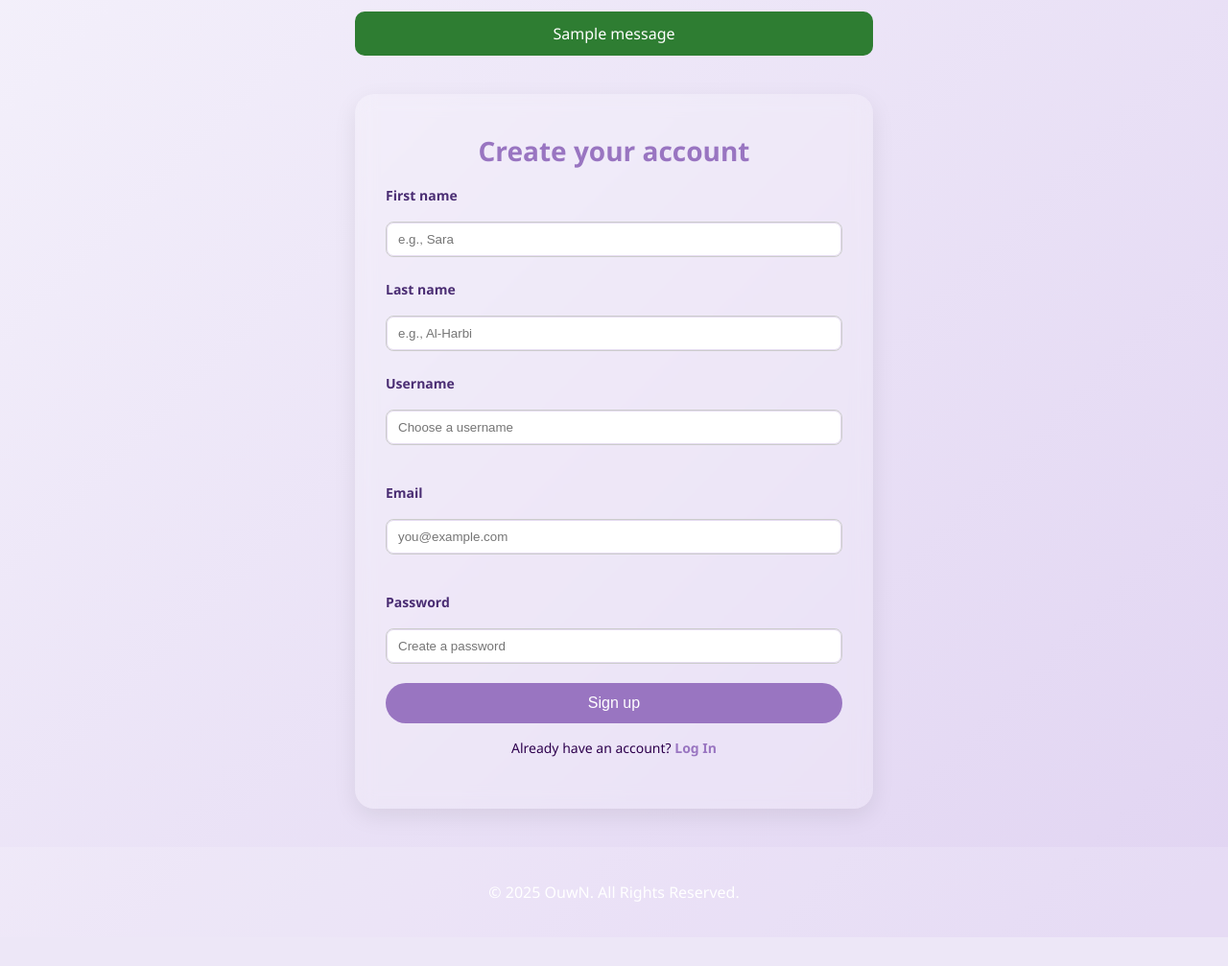
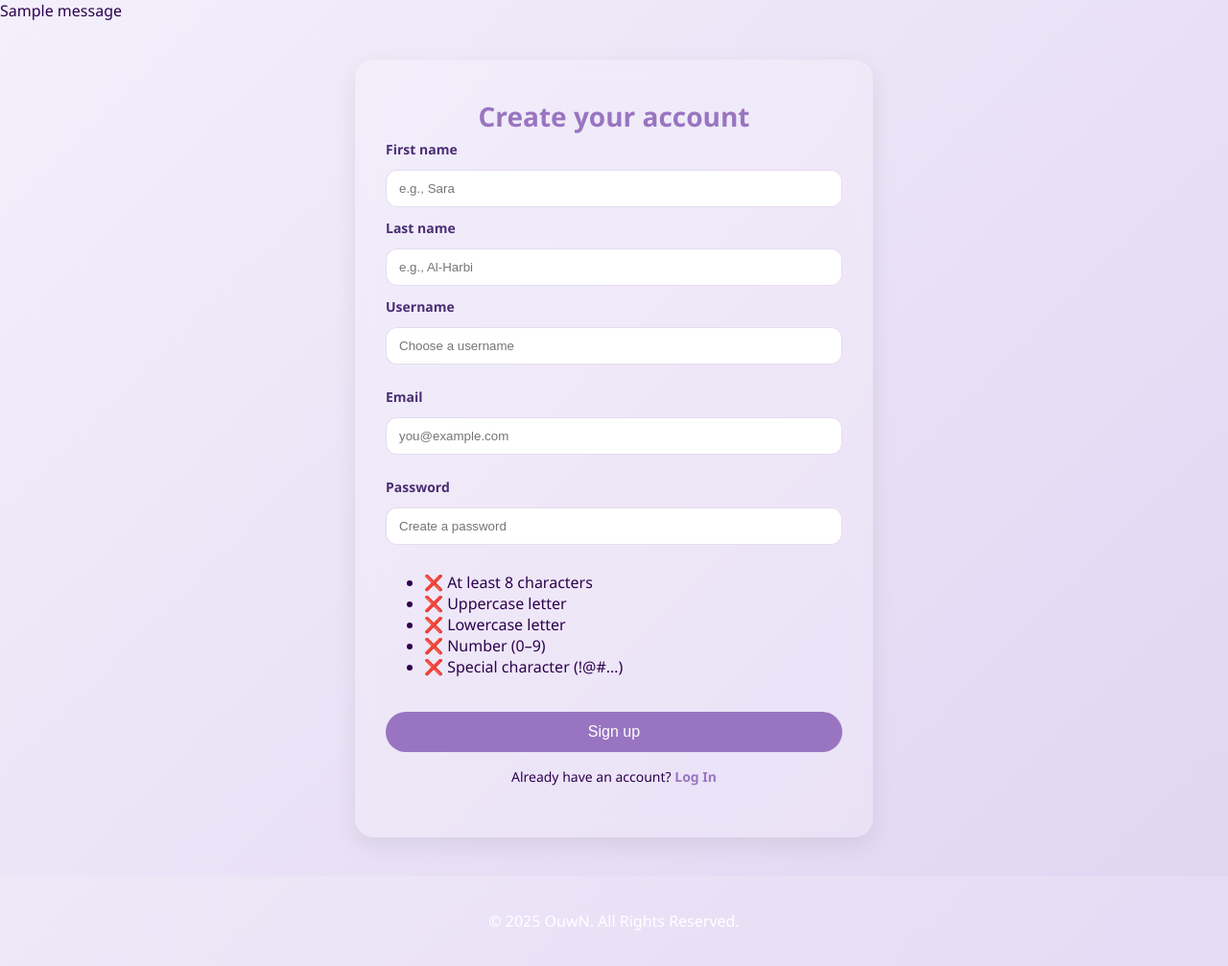
Before and after one commit to Dalia1003/gp9, a Flask app: page /signup in a window 1280 px wide. Shown: the part 115-1122 px from the top of the page at 96% size. Before the commit the page ends 1055 px from the top, so only its background shows below. Run offline with Flask 3, Linux system fonts and the light colour scheme; one stand-in notice (Sample message) is shown; parts of the project's set-up code (start-up, migrations or seed data) failed here and were passed over.

Commit message:
Update signup.html

```diff
--- a/templates/signup.html
+++ b/templates/signup.html
@@ -6,39 +6,6 @@
     <title>Sign Up • OuwN</title>
 
     <link rel="stylesheet" href="{{ url_for('static', filename='style.css') }}">
-
-    <style>
-        /* Flash banners */
-        .banner { display:none; padding:12px 16px; border-radius:10px; margin:12px auto 0; max-width:540px; text-align:center; }
-        .banner.show { display:block; }
-        .banner.err { background:#f44336; color:#fff; }
-        .banner.ok  { background:#2e7d32; color:#fff; }
-
-        /* Form fields */
-        .auth-form { max-width:540px; margin:0 auto; }
-        .auth-form label { display:block; font-weight:600; margin-top:12px; }
-        .auth-form input { width:100%; padding:10px 12px; border:1px solid #ccc; border-radius:8px; margin-top:6px; }
-
-        /* Input validation colors */
-        input.is-valid   { border-color:#2e7d32; box-shadow:0 0 0 3px rgba(46,125,50,.25); }
-        input.is-invalid { border-color:#e53935; box-shadow:0 0 0 3px rgba(229,57,53,.25); }
-
-        /* Password checklist */
-        .pw-checklist { list-style:none; padding-left:0; margin-top:8px; }
-        .pw-checklist li { margin-bottom:6px; }
-        .pw-ok .pw-icon { color:#2e7d32; }
-        .pw-bad .pw-icon { color:#f44336; }
-
-        /* Field messages */
-        .field-msg { font-size:0.875rem; margin-top:4px; display:block; }
-        .field-msg.ok { color:#2e7d32; }
-        .field-msg.err { color:#e53935; }
-        #pwChecklistLive {
-    display: none;
-}
-
-
-    </style>
 </head>
 
 <body class="auth-page-body">
@@ -60,7 +27,7 @@
 {% with messages = get_flashed_messages(with_categories=true) %}
     {% if messages %}
         {% for category, message in messages %}
-            <div class="banner {{ 'ok' if category=='success' else 'err' }} show">{{ message }}</div>
+             <div class="banner {{ category }} show">{{ message }}</div>
         {% endfor %}
     {% endif %}
 {% endwith %}
@@ -232,6 +199,12 @@ emailEl.addEventListener("input", debounce(async () => {
         if (!pw.value.trim()) list.style.display = "none";
     });
 })();
+ setTimeout(() => {
+    const banner = document.querySelector('.banner.show');
+    if (banner) {
+      banner.classList.remove('show');
+    }
+  }, 4000);
 </script>
 
 </body>
```
